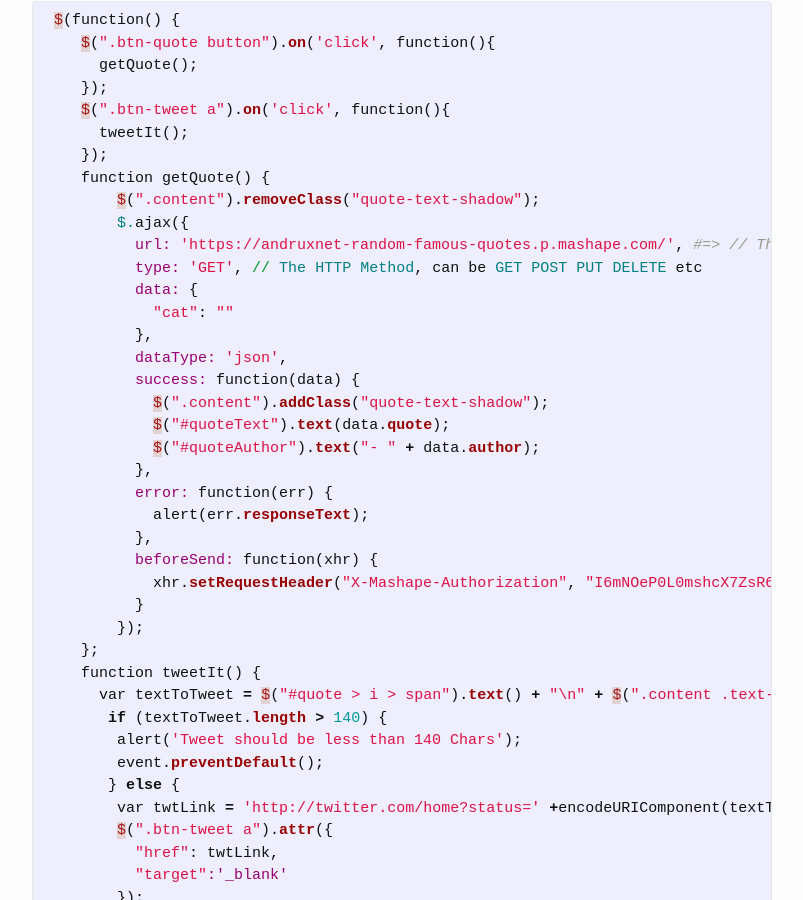
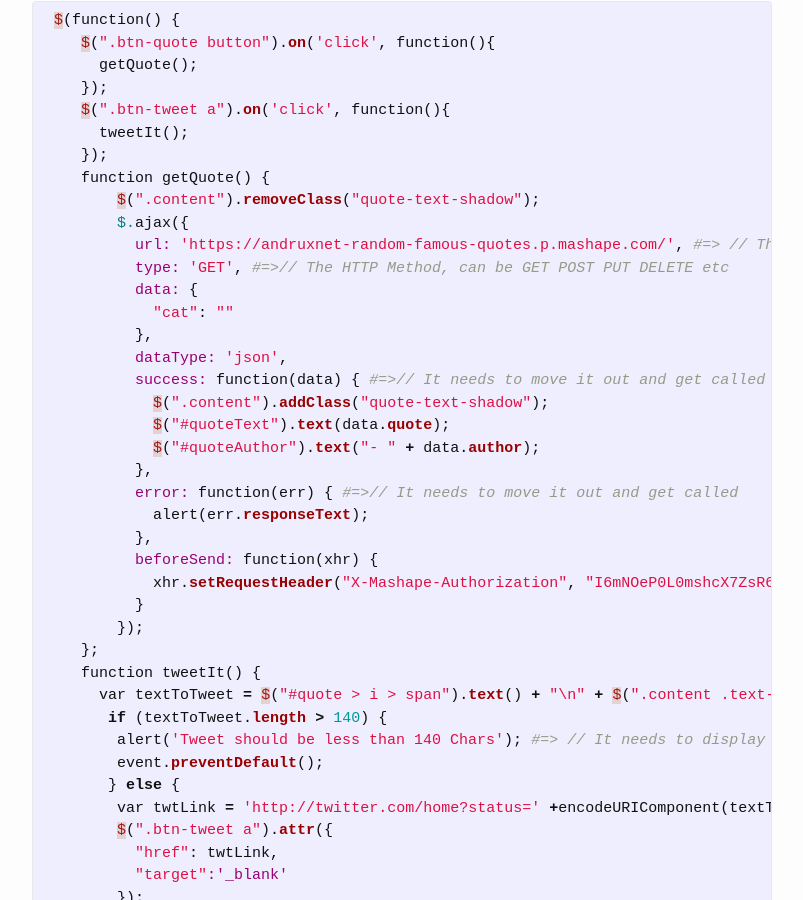
Before and after one commit to alirokni/alirokni.github.io, a Jekyll site: the page built from _posts/2016-10-13-Random-Quote-Machine.markdown, in a window 1280 px wide and 900 px high, scrolled down 340 px. Shown: the whole window, without its empty margins (238-1041 px from the left). Built offline with Jekyll 4.4.1, drawn with Linux system fonts in a browser that asks for light colours.

Commit message:
Update 2016-10-13-Random-Quote-Machine.markdown
updated and added more comments

```diff
--- a/_posts/2016-10-13-Random-Quote-Machine.markdown
+++ b/_posts/2016-10-13-Random-Quote-Machine.markdown
@@ -25,28 +25,28 @@ Created Random Quote generator using mashape.com api. Style is uisng CSS Flexibl
         $(".content").removeClass("quote-text-shadow");
         $.ajax({
           url: 'https://andruxnet-random-famous-quotes.p.mashape.com/', #=> // The URL to the API. You can get this in the API page of the API you intend to consume
-          type: 'GET', // The HTTP Method, can be GET POST PUT DELETE etc
+          type: 'GET', #=>// The HTTP Method, can be GET POST PUT DELETE etc
           data: {
             "cat": ""
           },
           dataType: 'json',
-          success: function(data) {
+          success: function(data) { #=>// It needs to move it out and get called
             $(".content").addClass("quote-text-shadow");
             $("#quoteText").text(data.quote);
             $("#quoteAuthor").text("- " + data.author);
           },
-          error: function(err) {
+          error: function(err) { #=>// It needs to move it out and get called
             alert(err.responseText);
           },
           beforeSend: function(xhr) {
-            xhr.setRequestHeader("X-Mashape-Authorization", "I6mNOeP0L0mshcX7ZsR6Epc3ISpFp1s4rgZjsnbjAjxbDChxTK"); #=> // Enter here your Mashape key
+            xhr.setRequestHeader("X-Mashape-Authorization", "I6mNOeP0L0mshcX7ZsR6Epc3ISpFp1s4rgZjsnbjAjxbDChxTK"); #=> // Testing key, enter here your production Mashape key
           }
         });
     };
     function tweetIt() {
       var textToTweet = $("#quote > i > span").text() + "\n" + $(".content .text-right em").text() + " #quote";
        if (textToTweet.length > 140) {
-        alert('Tweet should be less than 140 Chars');
+        alert('Tweet should be less than 140 Chars'); #=> // It needs to display error message more appropriately
         event.preventDefault();
        } else {
         var twtLink = 'http://twitter.com/home?status=' +encodeURIComponent(textToTweet);
```
